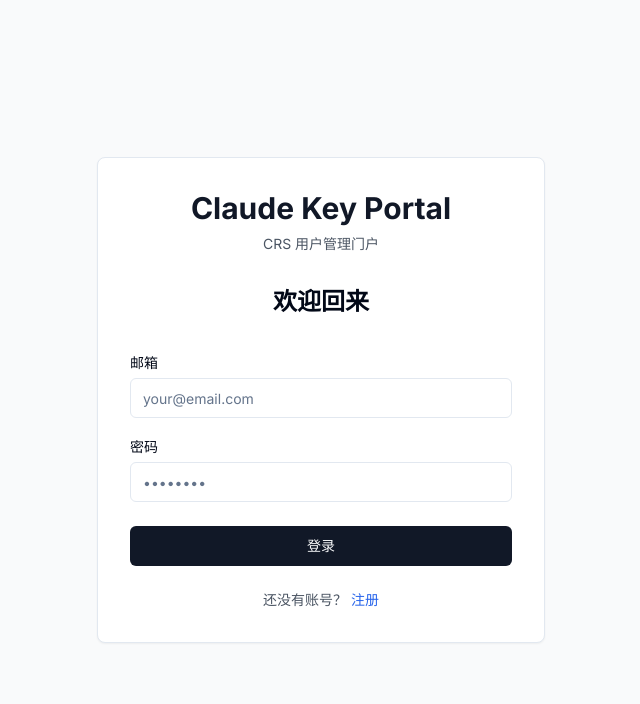
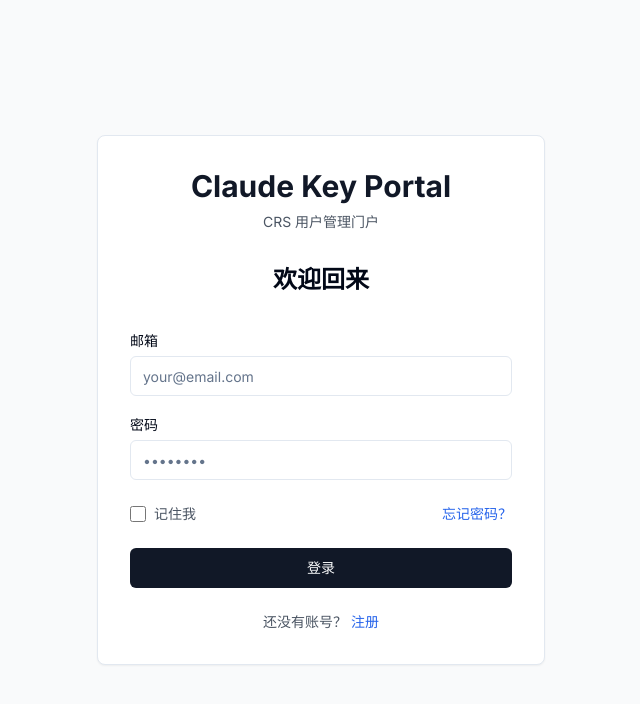
Before and after one commit to marie6789040106650/claude-key-portal, a Next.js app: page /auth/login in a window 1280 px wide. Shown: the top 704 px of the page, without its empty margins (319-959 px from the left). Built offline with nearby package versions, Linux system fonts and the light colour scheme; no server answers.

Commit message:
feat(auth): add remember me and forgot password to login page (🟢 GREEN)

```diff
--- a/app/auth/login/page.tsx
+++ b/app/auth/login/page.tsx
@@ -127,6 +127,21 @@
             </div>
           </div>
 
+          {/* 记住我 和 忘记密码 */}
+          <div className="flex items-center justify-between mb-6">
+            <label className="flex items-center">
+              <input
+                type="checkbox"
+                name="remember"
+                className="w-4 h-4 text-blue-600 border-gray-300 rounded focus:ring-blue-500"
+              />
+              <span className="ml-2 text-sm text-gray-600">记住我</span>
+            </label>
+            <Link href="/auth/forgot-password" className="text-sm text-blue-600 hover:text-blue-700">
+              忘记密码？
+            </Link>
+          </div>
+
           <Button
             type="submit"
             disabled={loading}
```
